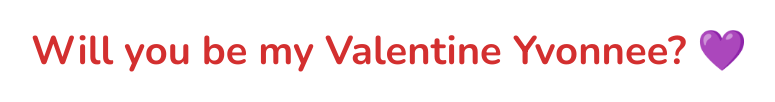
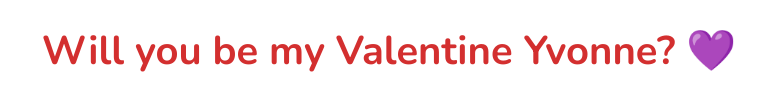
Before and after one commit to PunctuaLee/shanes-valentine, a plain HTML site: page index.html in a window 1280 px wide. Shown: the part 451-553 px from the top of the page, without its empty margins (251-1026 px from the left). Drawn offline with nearby package versions, Linux system fonts and the light colour scheme.

Commit message:
Update index.html

```diff
--- a/index.html
+++ b/index.html
@@ -11,7 +11,7 @@
         <div class="gif_container">
             <img src="https://gifdb.com/images/high/cute-love-bear-roses-ou7zho5oosxnpo6k.gif" alt="Cute GIF">
         </div>
-        <h1>Will you be my Valentine Yvonnee? 💜</h1>
+        <h1>Will you be my Valentine Yvonne? 💜</h1>
         <div class="buttons">
             <button class="yes-button" onclick="handleYesClick()">Yes</button>
             <button class="no-button" onclick="handleNoClick()">No</button>
```
